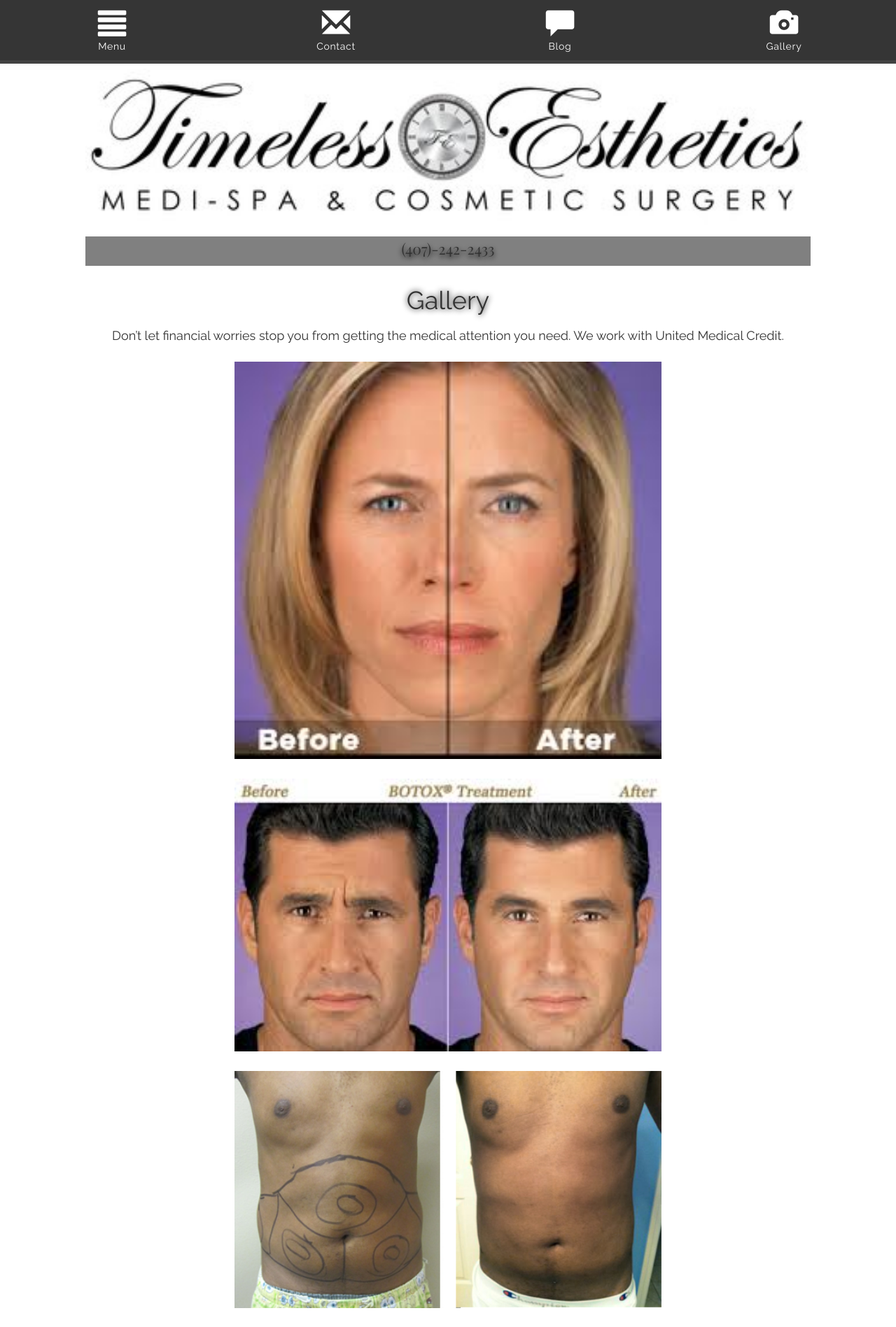
After one commit to ctpelnar1988/TimelessAngularRails, a Rails app: page /gallery in a window 1280 px wide. The commit adds this page. Shown: the top 1897 px of the page at 70% size. Run offline with Rails 7, Linux system fonts and the light colour scheme; style sheets or scripts are compiled from the project's sources; some libraries are stand-ins or nearby versions.

Commit message:
added gallery page with before and after pictures

```diff
--- /dev/null
+++ b/app/assets/stylesheets/gallery.css
@@ -0,0 +1,14 @@
+.gallery_heading {
+  font-family: 'Raleway', sans-serif;
+  text-shadow: 0px 0px 9px black;
+}
+
+.below_gallery_header_text  {
+font-family: 'Raleway', sans-serif;
+margin-bottom: 1.5em;
+}
+
+.default_before_after_images {
+  width: 100%;
+  margin-bottom: 2em;
+}
--- a/app/controllers/pages_controller.rb
+++ b/app/controllers/pages_controller.rb
@@ -19,4 +19,7 @@ class PagesController < ApplicationController
   def media
   end
 
+  def gallery
+  end
+
 end
--- a/app/views/layouts/application.html.erb
+++ b/app/views/layouts/application.html.erb
@@ -70,7 +70,7 @@
       </div>
 
       <div class="col-xs-3">
-        <a href="#"><span class="glyphicon glyphicon-camera"></span>
+        <a href="/gallery"><span class="glyphicon glyphicon-camera"></span>
         <p class="nav_text">Gallery</p></a>
       </div>
     </div>
--- /dev/null
+++ b/app/views/pages/gallery.html.erb
@@ -0,0 +1,74 @@
+<div class="container-fluid">
+  <div class="row text-center">
+    <h1 class="gallery_heading">Gallery</h1>
+  </div>
+  <div class="row text-center">
+    <div class="col-xs-12">
+      <h4 class="below_gallery_header_text">Don’t let financial worries stop you from getting the medical attention you need.
+We work with United Medical Credit.</h4>
+    </div>
+  </div>
+</div>
+
+<div class="container-fluid">
+  <div class="row">
+    <div class="col-xs-3"></div>
+    <div class="col-xs-6">
+      <img class="default_before_after_images" src="/assets/beforeAfterImage1.jpg">
+    </div>
+  </div>
+</div>
+
+<div class="container-fluid">
+  <div class="row">
+    <div class="col-xs-3"></div>
+    <div class="col-xs-6">
+      <img class="default_before_after_images" src="/assets/beforeAfterImage2.jpg">
+    </div>
+  </div>
+</div>
+
+<div class="container-fluid">
+  <div class="row">
+    <div class="col-xs-3"></div>
+    <div class="col-xs-6">
+      <img class="default_before_after_images" src="/assets/beforeAfterImage3.jpg">
+    </div>
+  </div>
+</div>
+
+<div class="container-fluid">
+  <div class="row">
+    <div class="col-xs-3"></div>
+    <div class="col-xs-6">
+      <img class="default_before_after_images" src="/assets/beforeAfterImage4.jpg">
+    </div>
+  </div>
+</div>
+
+<div class="container-fluid">
+  <div class="row">
+    <div class="col-xs-3"></div>
+    <div class="col-xs-6">
+      <img class="default_before_after_images" src="/assets/beforeAfterImage5.jpg">
+    </div>
+  </div>
+</div>
+
+<div class="container-fluid">
+  <div class="row">
+    <div class="col-xs-3"></div>
+    <div class="col-xs-6">
+      <img class="default_before_after_images" src="/assets/beforeAfterImage6.jpg">
+    </div>
+  </div>
+</div>
+
+<div class="container-fluid">
+  <div class="row">
+    <div class="col-xs-3"></div>
+    <div class="col-xs-6">
+      <img class="default_before_after_images" src="/assets/beforeAfterImage7.jpg">
+    </div>
+  </div>
+</div>
--- a/config/routes.rb
+++ b/config/routes.rb
@@ -9,6 +9,8 @@ Rails.application.routes.draw do
   get '/vip' => 'pages#vip'
   get '/international' => 'pages#international'
   get '/media' => 'pages#media'
+  get '/gallery' => 'pages#gallery'
+
 
 
   # Messages Controller
```
Also changed, not shown: app/assets/images/beforeAfterImage1.jpg (added), app/assets/images/beforeAfterImage2.jpg (added), app/assets/images/beforeAfterImage3.jpg (added), app/assets/images/beforeAfterImage4.jpg (added), app/assets/images/beforeAfterImage5.jpg (added), app/assets/images/beforeAfterImage6.jpg (added), app/assets/images/beforeAfterImage7.jpg (added).
